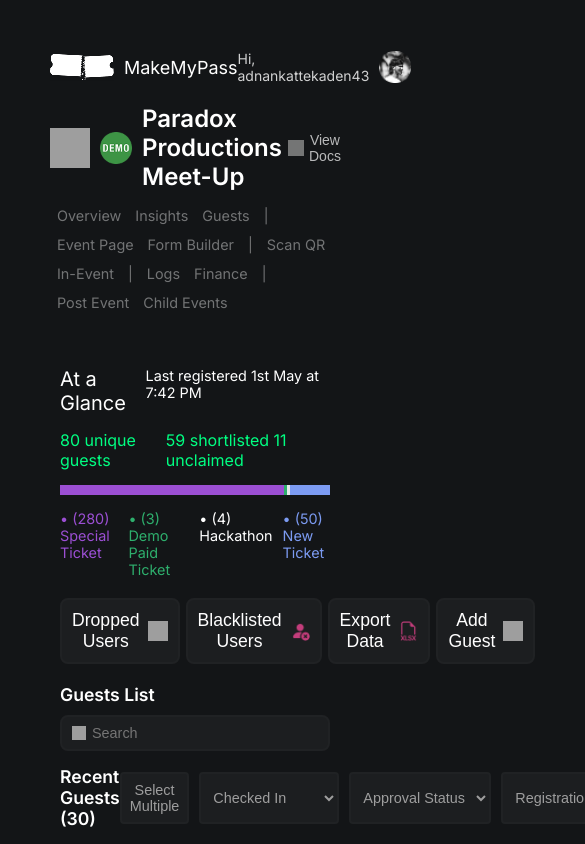
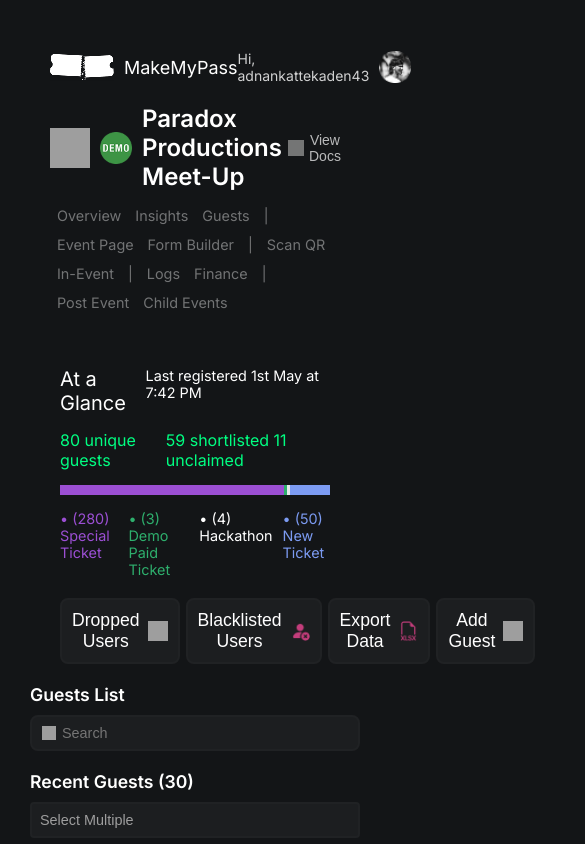
Before and after one commit to irisxvii/melloshi, a React (Vite) app: page / in a window 390 px wide. Shown: the top 844 px of the page, 585 px wide, since content can reach past the window. Built offline with nearby package versions, Linux system fonts and the light colour scheme; grey boxes are pictures that could not be loaded.

Commit message:
kaash mene shuru se hi sabkuch responsive bnaya hota..pt2

```diff
--- a/src/index.css
+++ b/src/index.css
@@ -243,11 +243,18 @@
   padding-left: 12px;
 }
 
+@media (max-width: 768px) {
+  .guest-list {
+    margin: 0 30px;
+  }
+}
+
 .filter{
   margin: 15px 60px;
   display: flex;
   justify-content: space-between;
   align-items: center;
+  flex-wrap: wrap;
 }
 
 .filter-title{
@@ -257,6 +264,7 @@
 
 .filter-bar{
   display: flex;
+  flex-wrap: wrap;
   gap: 10px;
 }
 
@@ -267,6 +275,27 @@
   border: 2px solid #202224;
   padding: 8px 8px;
   font-size: 14.4px;
+}
+
+@media (max-width: 768px) {
+  .filter {
+    margin: 20px 30px;
+    flex-direction: column;
+    align-items: flex-start;
+  }
+
+  .filter-title {
+    margin-bottom: 10px;
+  }
+
+  .filter-bar {
+    width: 100%;
+    flex-direction: column;
+  }
+
+  .filter-dropdown {
+    width: 100%;
+  }
 }
 
 .guest-card{
@@ -321,7 +350,7 @@
 @media (max-width: 768px) {
   .guest-card {
     flex-direction: column;
-    margin: 0 50px;
+    margin: 0 30px;
   }
 
   .guest-info,
```
